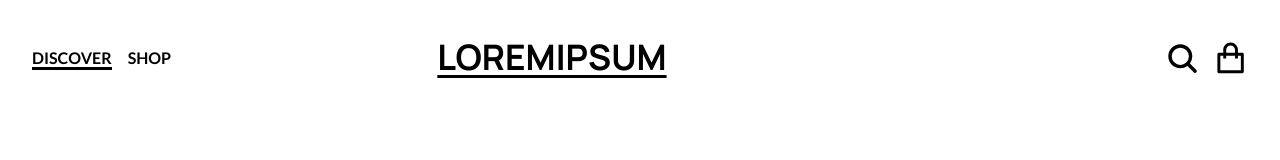
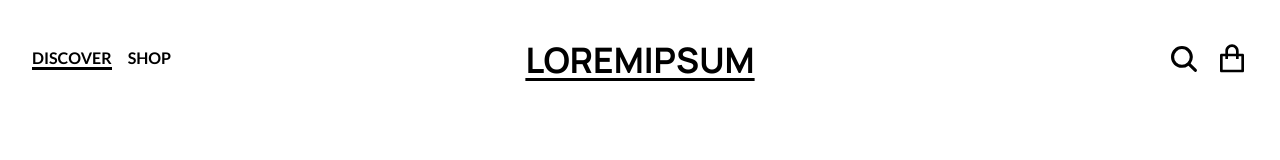
Before and after one commit to dylewskii/shopping-cart, a React (Vite) app: page / in a window 1280 px wide. Shown: the top 160 px of the page. Built offline with nearby package versions, Linux system fonts and the light colour scheme.

Commit message:
center headingBox

```diff
--- a/src/components/header/Header.module.css
+++ b/src/components/header/Header.module.css
@@ -3,6 +3,12 @@ header {
   grid-template-columns: repeat(3, 1fr);
   grid-template-rows: 1fr 1fr;
   padding: 2rem;
+}
+
+.headingBox {
+  display: flex;
+  align-items: center;
+  margin: 0 auto;
 }
 
 .headingBox > h1 {
@@ -23,7 +29,7 @@ header {
 }
 
 .icon {
-  font-size: clamp(1.4rem, 0.6rem + 2vw, 3rem);
+  font-size: clamp(1.4rem, 0.6rem + 2vw, 2rem);
   cursor: pointer;
 }
 
```
